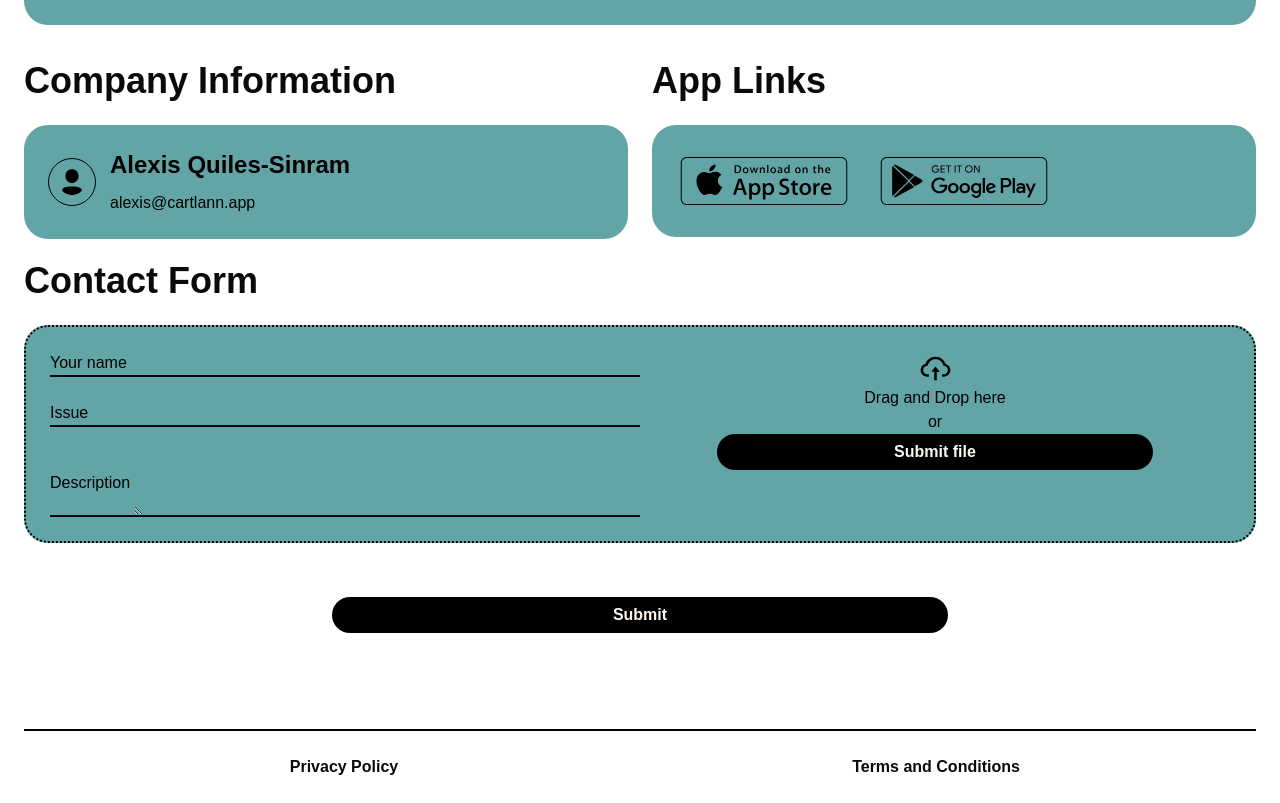
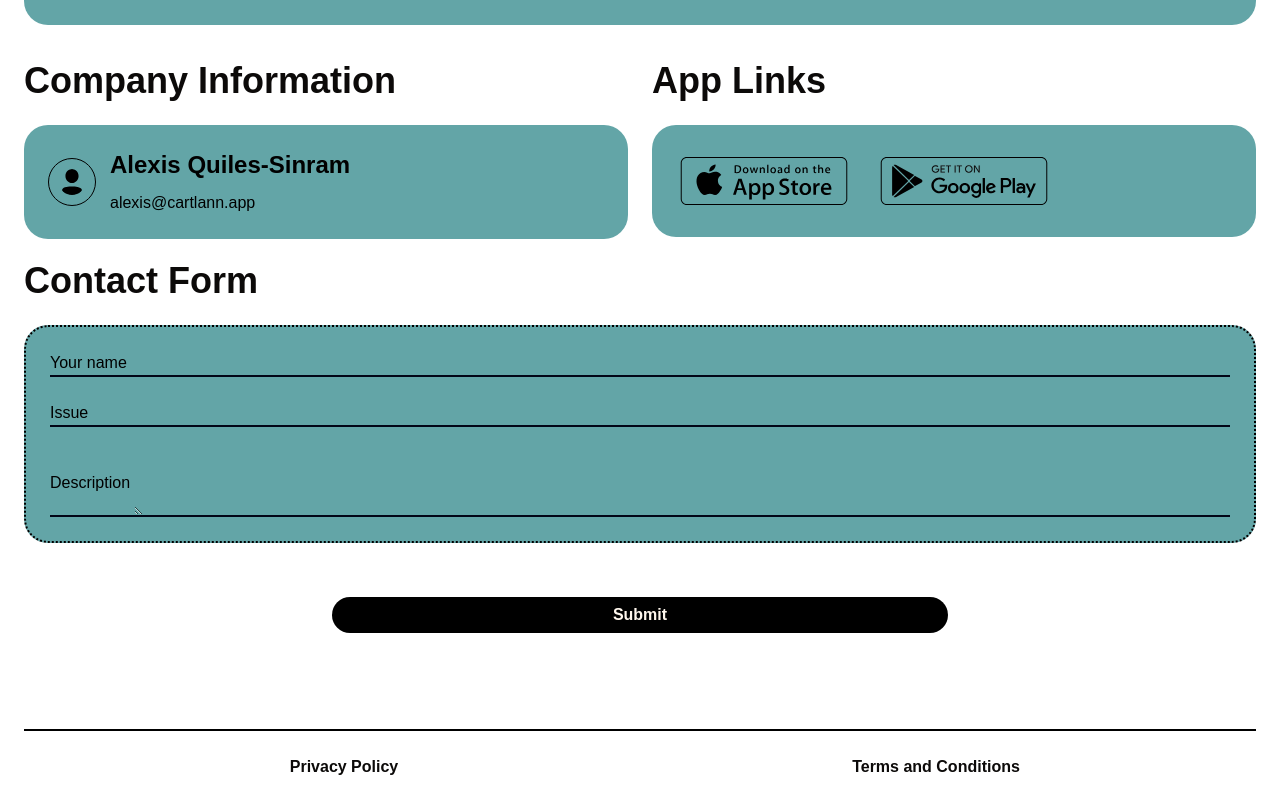
Before and after one commit to arthur-diniz-sd/car-compliance-website, a React (Vite) app: page / in a window 1280 px wide. Shown: the part 918-1721 px from the top of the page. Built offline with nearby package versions, Linux system fonts and the light colour scheme.

Commit message:
remove drag and drop

```diff
--- a/src/pages/homepage.jsx
+++ b/src/pages/homepage.jsx
@@ -164,7 +164,7 @@ function Homepage() {
           </h3>
           <Card
             className={
-              "bg-green1 grid grid-cols-2 border-dotted border-black border-2"
+              "bg-green1 grid grid-cols-1 border-dotted border-black border-2"
             }
           >
             <div className="w-full">
@@ -207,7 +207,7 @@ function Homepage() {
                 />
               </div>
             </div>
-            <div className="w-full px-1 flex flex-col items-center justify-center">
+            {/* <div className="w-full px-1 flex flex-col items-center justify-center">
               <img
                 src="/public/assets/ant-design_cloud-upload-outlined.svg"
                 className=""
@@ -223,7 +223,7 @@ function Homepage() {
                 title="Submit file"
                 onClick={handleSubmitFile}
               />
-            </div>
+            </div> */}
           </Card>
         </div>
       </section>
```
